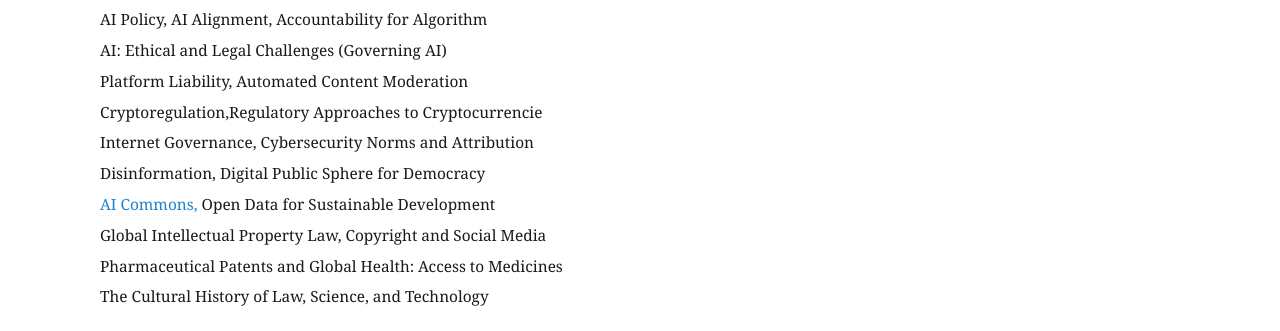
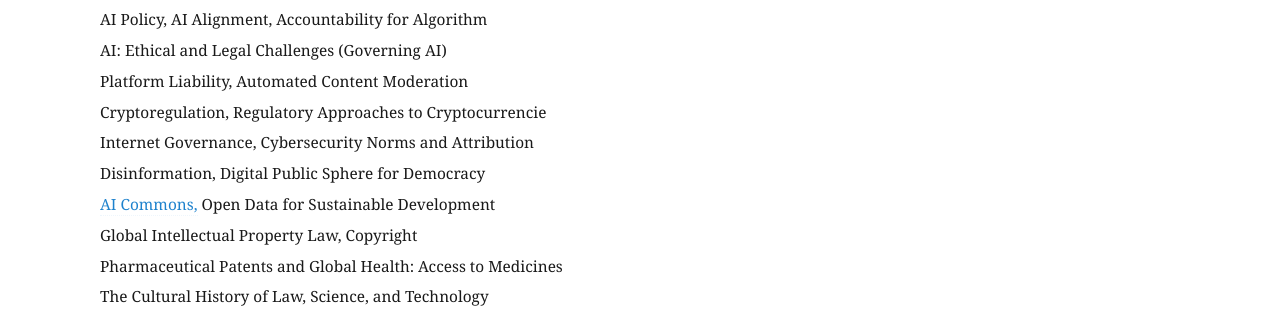
Before and after one commit to eunchangchoi/eunchangchoi.github.io, a Jekyll site: the page built from index.md, in a window 1280 px wide and 900 px high, scrolled down 2591 px. Shown: the part 349-680 px from the top of the window. Built offline with Jekyll 4.4.1, drawn with Linux system fonts in a browser that asks for light colours.

Commit message:
Update index.md

```diff
--- a/index.md
+++ b/index.md
@@ -54,11 +54,11 @@ Acclaims of<i> the Archaeology of Disinformation </i>:<a href="https://www.pdjou
    AI Policy, AI Alignment, Accountability for Algorithm <br>
    AI: Ethical and Legal Challenges (Governing AI)<br>
    Platform Liability, Automated Content Moderation <br>
-   Cryptoregulation,Regulatory Approaches to Cryptocurrencie<br>
+   Cryptoregulation, Regulatory Approaches to Cryptocurrencie<br>
    Internet Governance, Cybersecurity Norms and Attribution <br>
    Disinformation, Digital Public Sphere for Democracy <br>
-   <a href="http://news.itu.int/introducing-ai-commons/">AI Commons,</a> Open Data for Sustainable Development <br>
-   Global Intellectual Property Law, Copyright and Social Media<br>
+   <a href="http://news.itu.int/introducing-ai-commons/"> AI Commons,</a> Open Data for Sustainable Development <br>
+   Global Intellectual Property Law, Copyright <br>
    Pharmaceutical Patents and Global Health: Access to Medicines <br>
    The Cultural History of Law, Science, and Technology <br>
     <br>
```
